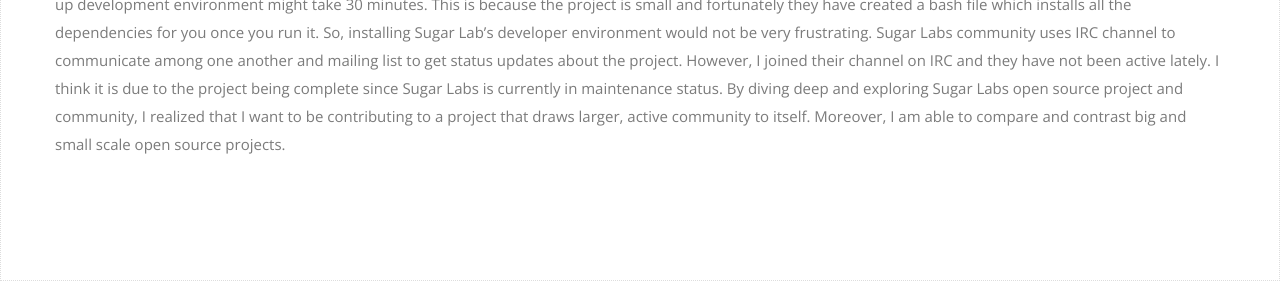
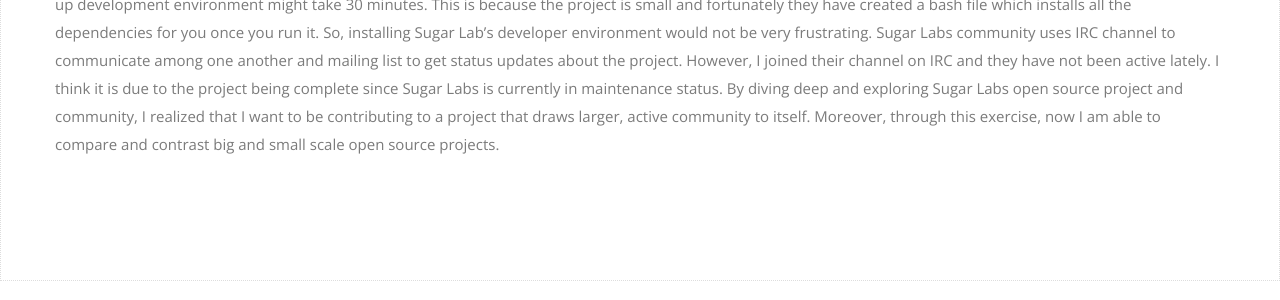
Before and after one commit to sanginovs/personal-website, a Jekyll site: the page built from _posts/2017-09-12-smallscale.md, in a window 1280 px wide. Shown: the part 828-1128 px from the top of the page. Built offline with Jekyll 4.4.1, drawn with Linux system fonts in a browser that asks for light colours; nearby versions of some CDN libraries; some web fonts are replaced; comment, search, counter and statistics services are not loaded; some of the changed text lies outside the part shown.

Commit message:
week 3 blog

```diff
--- a/_posts/2017-09-12-smallscale.md
+++ b/_posts/2017-09-12-smallscale.md
@@ -8,4 +8,4 @@
 
 &nbsp;&nbsp;&nbsp;&nbsp;When it comes to contributing and getting involved in Sugar Labs, Sugar Lab community did a great job on the documentation. One interesting thing is that Sugar Labs not only welcomes developers, but also designers, content writers, translators and educators. I think that many beginners who want to contribute to an open source project think that the only way to contribute is a code. However, it is not true. Thus, Sugar Labs attracts wide range of people from different backgrounds. If I were to contribute to Sugar Labs, I would start contributing as a developer. This is because I have an experience with most of the tools they use to build Sugar Labs. Moreover, Sugar Labs has some technical documents like README.md that gives basic info about the project and steps to install Sugar Labs. Another reason I would not want to contribute to Sugar Labs is that there are very few bugs in the bug tracker. Currently, there are only 7 open issues in the bug tracker and no one has claimed them yet and they are not being addressed. In contrast, big open source projects have so many issues to work on. For example, Golang programming language open source community has 3146 issues on its Github bug tracker. So, this is another difference between big and small scale open source projects.
 
-&nbsp;&nbsp;&nbsp;&nbsp;When starting to contribute to open source projects, one of the frustrating things for beginners is to set up the development environment. There were times I wanted to contribute to big open source projects like Tensorflow. However, I was unable to setup the development environment. When it comes to Sugar Labs, I think setting up development environment might take 30 minutes. This is because the project is small and fortunately they have created a bash file which installs all the dependencies for you once you run it. So, installing Sugar Lab's developer environment would not be very frustrating. Sugar Labs community uses IRC channel to communicate among one another and mailing list to get status updates about the project. However, I joined their channel on IRC and they have not been active lately. I think it is due to the project being complete since Sugar Labs is currently in maintenance status. By diving deep and exploring Sugar Labs open source project and community, I realized that I want to be contributing to a project that draws larger, active community to itself. Moreover, I am able to compare and contrast big and small scale open source projects.
+&nbsp;&nbsp;&nbsp;&nbsp;When starting to contribute to open source projects, one of the frustrating things for beginners is to set up the development environment. There were times I wanted to contribute to big open source projects like Tensorflow. However, I was unable to setup the development environment. When it comes to Sugar Labs, I think setting up development environment might take 30 minutes. This is because the project is small and fortunately they have created a bash file which installs all the dependencies for you once you run it. So, installing Sugar Lab's developer environment would not be very frustrating. Sugar Labs community uses IRC channel to communicate among one another and mailing list to get status updates about the project. However, I joined their channel on IRC and they have not been active lately. I think it is due to the project being complete since Sugar Labs is currently in maintenance status. By diving deep and exploring Sugar Labs open source project and community, I realized that I want to be contributing to a project that draws larger, active community to itself. Moreover, through this exercise, now I am able to compare and contrast big and small scale open source projects.
```
